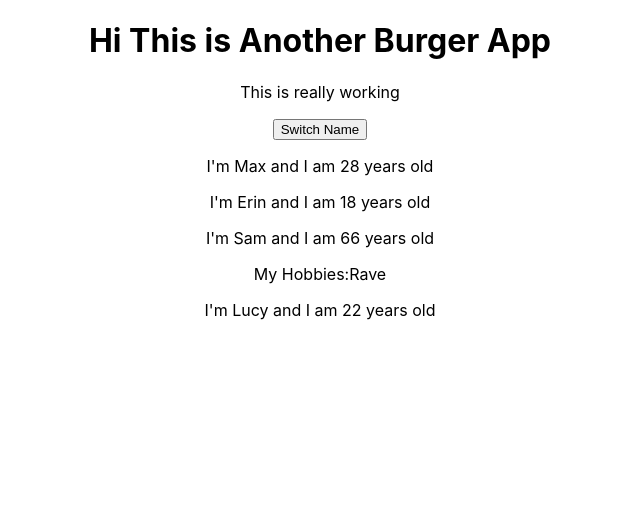
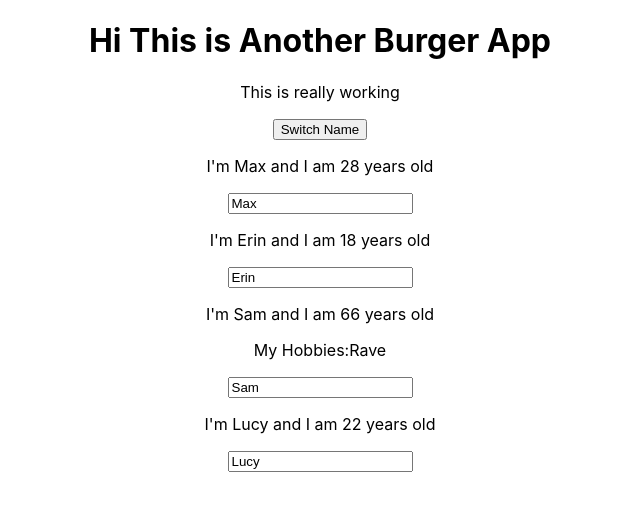
Before and after one commit to erinh816/maxBurger, a React (Create React App) app in the folder max-burger/: page / in a window 1280 px wide. Shown: the top 510 px of the page, without its empty margins (320-960 px from the left). Built offline with nearby package versions, Linux system fonts and the light colour scheme.

Commit message:
two-way binding

```diff
--- a/max-burger/src/App.js
+++ b/max-burger/src/App.js
@@ -27,6 +27,18 @@ class App extends Component {
     });
   }
 
+  //event is an object, this method we pass to Erin
+  nameChangeHandler = (event) => {
+    this.setState({
+      ppl: [
+        { name: 'Max', age: 28 },
+        { name: event.target.value, age: 18 },
+        { name: 'Sam', age: 1000000 }
+      ]
+    })
+
+  }
+
   render() {
     return (
       <div className="App">
@@ -40,7 +52,8 @@ class App extends Component {
         <CanbeAnything
           name={this.state.ppl[1].name}
           age={this.state.ppl[1].age}
-          click={this.switchNameHandler.bind(this, 'MAXXXXX2.0')} />
+          click={this.switchNameHandler.bind(this, 'MAXXXXX2.0')}
+          changedErin={this.nameChangeHandler} />
 
         <CanbeAnything
           name={this.state.ppl[2].name}
--- a/max-burger/src/Person/Person.js
+++ b/max-burger/src/Person/Person.js
@@ -6,6 +6,7 @@ const person = (props) => {
         <div>
             <p onClick={props.click}>I'm {props.name} and I am {props.age} years old</p>
             <p>{props.children}</p>
+            <input type='text' onChange={props.changedErin} value={props.name} />
         </div>
     )
 };
```
